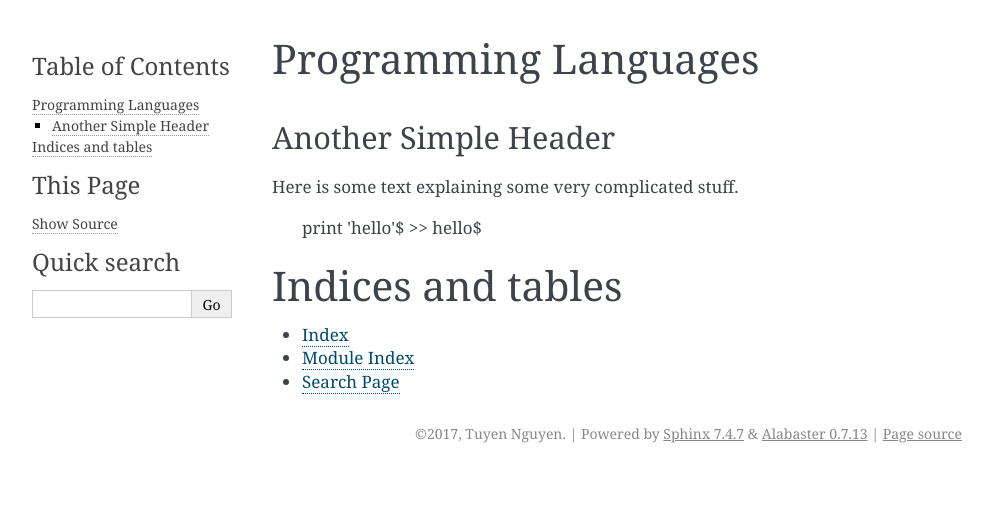
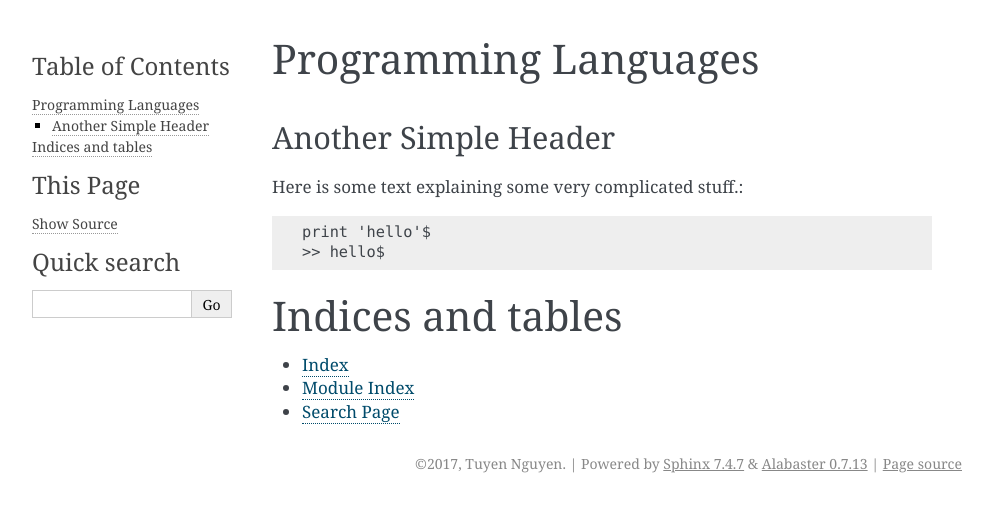
Before and after one commit to tuyennguyensiliconspots/ProgrammingLanguages, a Sphinx documentation site: the page built from source/index.rst, in a window 1280 px wide. Shown: the top 512 px of the page, without its empty margins (148-1140 px from the left). Built offline with Sphinx 7.4.7, drawn with Linux system fonts in a browser that asks for light colours.

Commit message:
Update documentation

```diff
--- a/source/index.rst
+++ b/source/index.rst
@@ -3,7 +3,7 @@ Programming Languages
 
 Another Simple Header
 ---------------------
-Here is some text explaining some very complicated stuff.
+Here is some text explaining some very complicated stuff.::
 
 	print 'hello'$
 	>> hello$
```
